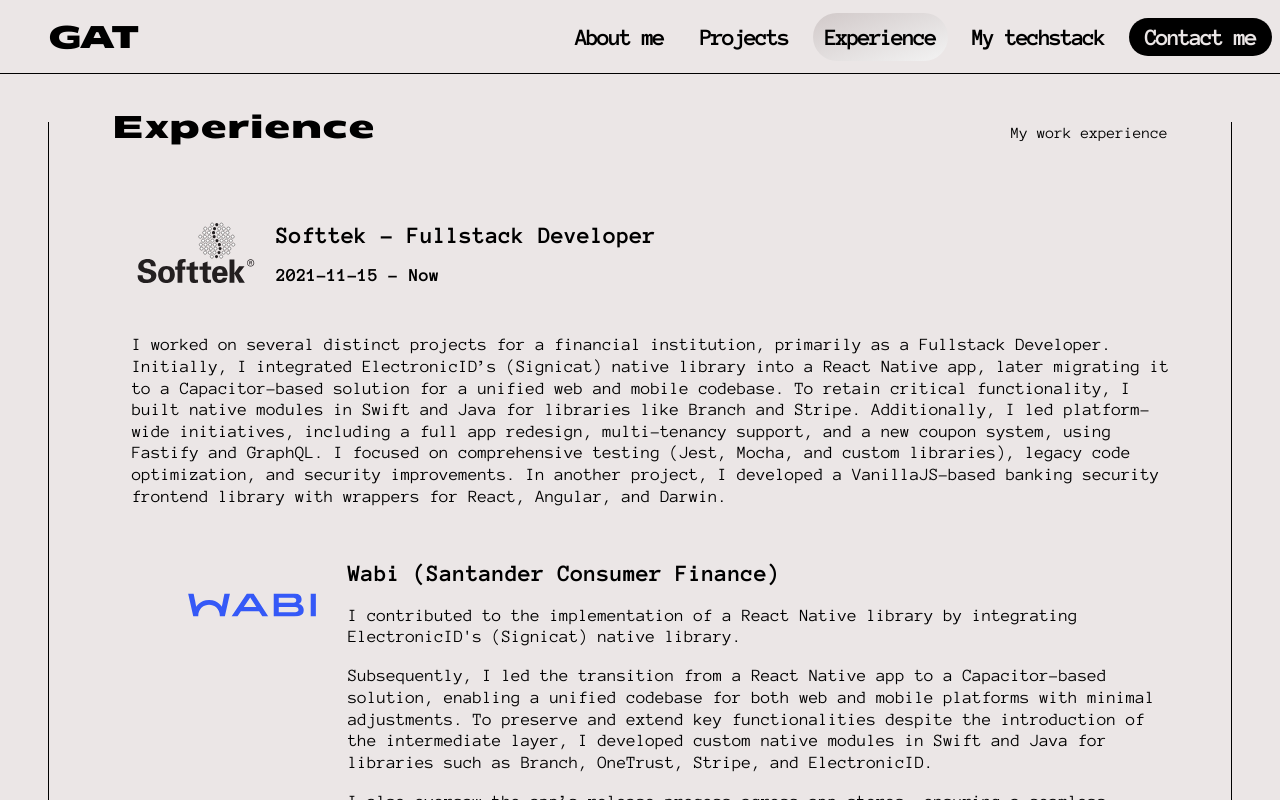
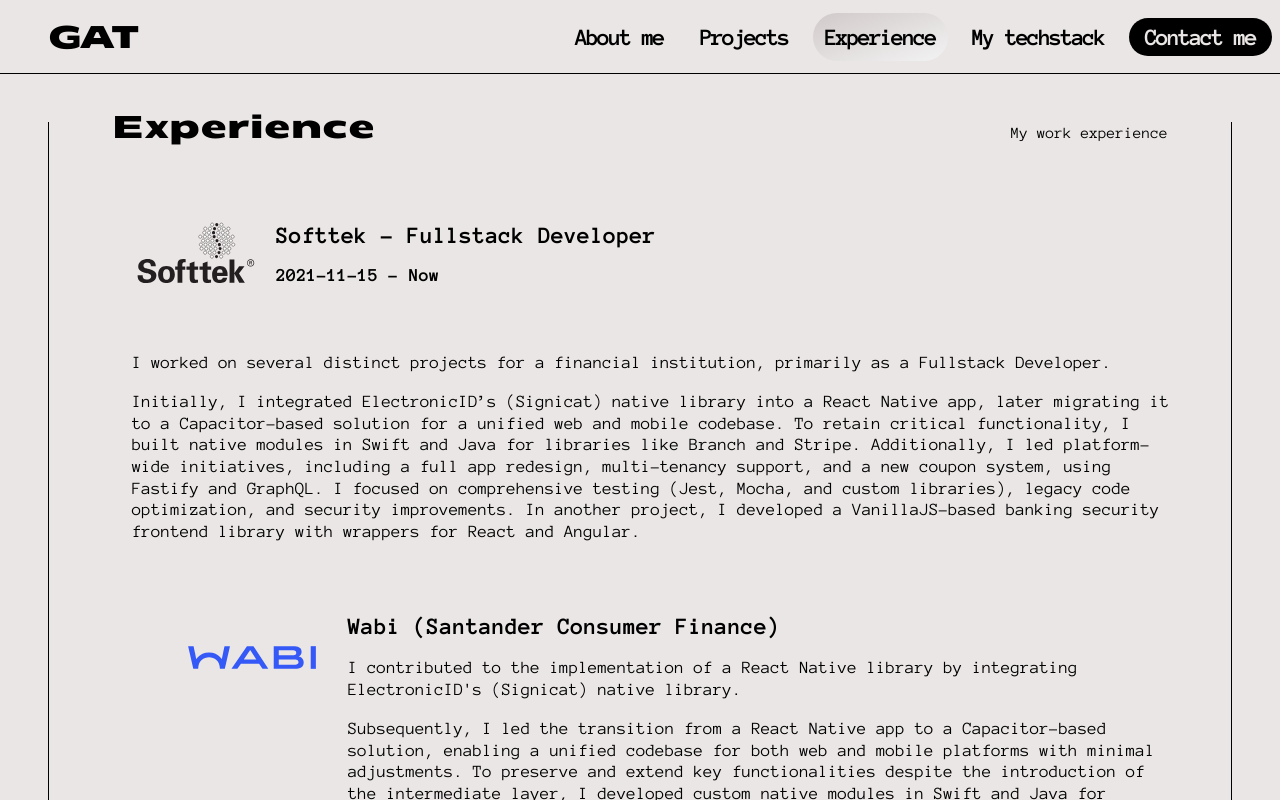
Before and after one commit to gonagutor/portfolio, a SvelteKit app: page /experience in a window 1280 px wide. Built offline with nearby package versions, Linux system fonts and the light colour scheme.

Commit message:
Add education to experience page

```diff
--- a/src/components/experience/CompanyList.svelte
+++ b/src/components/experience/CompanyList.svelte
@@ -9,11 +9,14 @@
 </script>
 
 <ul class="company-list">
-	{#each typedExperience as { image, company, startDate, endDate, position, description, projects, imageNeedsInvert }}
+	{#each typedExperience as { image, company, startDate, endDate, position, description, projects, isTooDark, isTooLight }}
 		<li class="company-item">
 			<section class="company-info">
 				<img
-					style={$themeStore === THEMES.DARK && imageNeedsInvert ? 'filter: invert();' : ''}
+					style={($themeStore === THEMES.DARK && isTooDark) ||
+					($themeStore === THEMES.LIGHT && isTooLight)
+						? 'filter: invert();'
+						: ''}
 					src={image}
 					alt={company}
 				/>
@@ -22,12 +25,15 @@
 					<h3>{startDate} - {endDate || $t('content.now')}</h3>
 				</div>
 			</section>
-			<p class="company-description">{description[$locale]}</p>
+			<p class="company-description">{@html description[$locale]}</p>
 			<ul class="company-project-list">
-				{#each projects as { name, image, description, technologies, imageNeedsInvert }}
+				{#each projects as { name, image, description, technologies, isTooDark, isTooLight }}
 					<li class="company-project-item">
 						<img
-							style={$themeStore === THEMES.DARK && imageNeedsInvert ? 'filter: invert();' : ''}
+							style={($themeStore === THEMES.DARK && isTooDark) ||
+							($themeStore === THEMES.LIGHT && isTooLight)
+								? 'filter: invert();'
+								: ''}
 							src={image}
 							alt={name}
 						/>
@@ -47,6 +53,9 @@
 	p {
 		font-size: 1.1rem;
 		line-height: 1.35rem;
+	}
+	img {
+		object-fit: contain;
 	}
 
 	.company-list {
--- a/src/lib/data/experience.json
+++ b/src/lib/data/experience.json
@@ -6,12 +6,12 @@
 			"es": "Desarrollador Fullstack"
 		},
 		"image": "/images/company/softtek/softtek.svg",
-		"imageNeedsInvert": true,
+		"isTooDark": true,
 		"startDate": "2021-11-15",
 		"endDate": null,
 		"description": {
-			"en": "I worked on several distinct projects for a financial institution, primarily as a Fullstack Developer. Initially, I integrated ElectronicID’s (Signicat) native library into a React Native app, later migrating it to a Capacitor-based solution for a unified web and mobile codebase. To retain critical functionality, I built native modules in Swift and Java for libraries like Branch and Stripe. Additionally, I led platform-wide initiatives, including a full app redesign, multi-tenancy support, and a new coupon system, using Fastify and GraphQL. I focused on comprehensive testing (Jest, Mocha, and custom libraries), legacy code optimization, and security improvements. In another project, I developed a VanillaJS-based banking security frontend library with wrappers for React, Angular, and Darwin.",
-			"es": "Trabajé en varios proyectos distintos para una institución financiera, principalmente como desarrollador Fullstack. Inicialmente, integré la biblioteca nativa de ElectronicID (Signicat) en una aplicación React Native, y más tarde la migré a una solución basada en Capacitor para una base de código web y móvil unificada. Para mantener la funcionalidad crítica, construí módulos nativos en Swift y Java para bibliotecas como Branch y Stripe. Además, dirigí iniciativas en toda la plataforma, incluyendo un rediseño completo de la aplicación, soporte multi-tenancy, y un nuevo sistema de cupones, utilizando Fastify y GraphQL. Me centré en pruebas integrales (Jest, Mocha y bibliotecas personalizadas), optimización de código heredado y mejoras de seguridad. En otro proyecto, desarrollé una biblioteca de frontend de seguridad bancaria basada en VanillaJS con wrappers para React, Angular y Darwin."
+			"en": "<p>I worked on several distinct projects for a financial institution, primarily as a Fullstack Developer.</p><p> Initially, I integrated ElectronicID’s (Signicat) native library into a React Native app, later migrating it to a Capacitor-based solution for a unified web and mobile codebase. To retain critical functionality, I built native modules in Swift and Java for libraries like Branch and Stripe. Additionally, I led platform-wide initiatives, including a full app redesign, multi-tenancy support, and a new coupon system, using Fastify and GraphQL. I focused on comprehensive testing (Jest, Mocha, and custom libraries), legacy code optimization, and security improvements. In another project, I developed a VanillaJS-based banking security frontend library with wrappers for React and Angular.</p>",
+			"es": "<p>Trabajé en varios proyectos distintos para una institución financiera, principalmente como desarrollador Fullstack.</p><p> Inicialmente, integré la biblioteca nativa de ElectronicID (Signicat) en una aplicación React Native, y más tarde la migré a una solución basada en Capacitor para una base de código web y móvil unificada. Para mantener la funcionalidad crítica, construí módulos nativos en Swift y Java para bibliotecas como Branch y Stripe. Además, dirigí iniciativas en toda la plataforma, incluyendo un rediseño completo de la aplicación, soporte multi-tenancy, y un nuevo sistema de cupones, utilizando Fastify y GraphQL. Me centré en pruebas integrales (Jest, Mocha y bibliotecas personalizadas), optimización de código heredado y mejoras de seguridad. En otro proyecto, desarrollé una biblioteca de frontend de seguridad bancaria basada en VanillaJS con wrappers para React and Angular.</p>"
 		},
 		"projects": [
 			{
@@ -56,5 +56,21 @@
 				"technologies": ["typescript", "javascript", "react", "angular", "html", "css"]
 			}
 		]
+	},
+	{
+		"company": "42 Madrid (Fundación Telefónica)",
+		"position": {
+			"en": "Student",
+			"es": "Estudiante"
+		},
+		"image": "/images/company/42/42ft.png",
+		"isTooLight": true,
+		"startDate": "2021-02-01",
+		"endDate": "2023-09-01",
+		"description": {
+			"en": "<p>42 Madrid, a software engineering school which belongs to Fundación Telefónica.</p> <p>The entrance exam, known as “the pool”, lasts a month and has a high level of difficulty, so not many people manage to pass it. Despite the pandemic delaying my entrance to campus, I managed to pass it.</p> </p> The curriculum is project-based and peer-reviewed, with no teachers or classes. I have completed several projects, including a shell, a raytracer, a web server, and a many more. I learnt C, C++, and more.",
+			"es": "<p>42 Madrid, una escuela de ingeniería de software que pertenece a la Fundación Telefónica. <p>El examen de acceso, conocido como \"la piscina\", dura un mes y tiene un alto nivel de dificultad, por lo que no muchas personas logran superarlo. A pesar de que la pandemia retrasó mi ingreso al campus, logré aprobarlo.</p> </p> El plan de estudios se basa en proyectos y es revisado por pares, sin profesores ni clases. He completado varios proyectos, incluyendo un shell, un raytracer, un servidor web y muchos más. Aprendí C, C++ y más."
+		},
+		"projects": []
 	}
 ]
--- a/src/lib/i18n/locales/es.json
+++ b/src/lib/i18n/locales/es.json
@@ -12,7 +12,7 @@
 		"aboutMe": "¡Hola! Soy Gonzalo, un desarrollador Fullstack con 3 años de experiencia transformando ideas en software tangible.",
 		"myTechstack": "Echa un vistazo a las tecnologías con las que trabajo",
 		"projects": "Algunos de los proyectos en los que he trabajado",
-		"experience": "Mi experiencia laboral"
+		"experience": "Mi experiencia laboral y educativa"
 	},
 	"content": {
 		"aboutMe": "¡Hola! Soy Gonzalo<br/><br/>Soy un <b>desarrollador Fullstack con 3 años de experiencia</b> transformando ideas en software tangible.<br/><br/>He trabajado en proyectos de empresas como <b>Wabi</b> (del Banco Santander), donde me encargué de desarrollos de aplicaciones web y móviles, incluyendo el frontend y el backend.<br/><br/>Soy mayormente autodidacta, con un gran dominio de lenguajes como <b>Java, Javascript, Go y Dart.</b><br/><br/>Me apasiona resolver problemas, y estoy familiarizado con metodologías ágiles de desarrollo.<br/><br/>Estoy constantemente actualizando mis conocimientos y habilidades ya que siempre tengo algún proyecto personal entre manos que supera lo que se en el momento.<br/><br/>¿Parece que encajaría en tu equipo? ¿Tienes algún proyecto en mente?<b>¡No dudes en contactarme!</b><br/><br/>Si todavía necesitas convencerte desliza hacia la derecha o haz click en la flecha para echar un vistazo a mis proyectos",
```
Also changed, not shown: src/lib/data/projects.json (added, +20 -0 lines), src/lib/types/experience.ts (+7 -5 lines), static/images/company/42/42ft.png (added).
